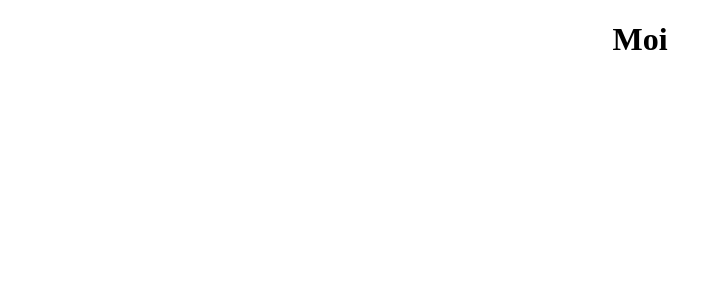
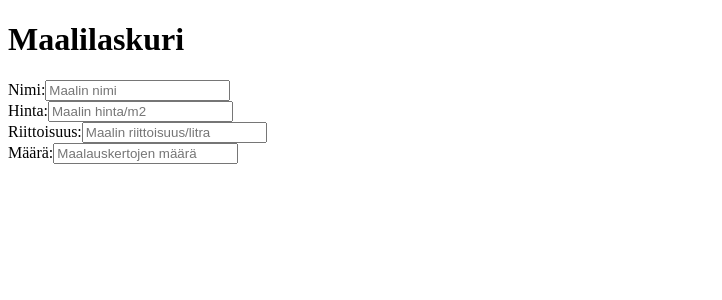
Before and after one commit to Vapsiainen/JS-ryhm-ty-, a React (Create React App) app in the folder maalilaskuri/: page / in a window 1280 px wide. Shown: the top 300 px of the page, without its empty margins (0-722 px from the left). Built offline with nearby package versions, Linux system fonts and the light colour scheme.

Commit message:
index.html muokattu ja form luotu
Muutin index.html-tiedoston html-luurangoksi eli itse html-sivulle ei tule suoraan nappeja tai tekstikenttiä vaan ne tulevat index.js-tiedostoon jsx:llä.

```diff
--- a/maalilaskuri/src/index.js
+++ b/maalilaskuri/src/index.js
@@ -1,17 +1,36 @@
-import React from 'react';
-import ReactDOM from 'react-dom';
-//import './index.css';
-import App from './App';
-//import reportWebVitals from './reportWebVitals';
+import React from "react";
+import ReactDOM from "react-dom";
 
-ReactDOM.render(
-  <React.StrictMode>
-    <App />
-  </React.StrictMode>,
-  document.getElementById('root')
-);
+class Form extends React.Component {
+  render() {
+    return (
 
-// If you want to start measuring performance in your app, pass a function
-// to log results (for example: reportWebVitals(console.log))
-// or send to an analytics endpoint. Learn more: https://bit.ly/CRA-vitals
-//reportWebVitals();
+      <form>
+
+        <h1>Maalilaskuri</h1>
+
+        <label>
+
+            Nimi:
+            <input type="text"  placeholder="Maalin nimi" name="Nimi" />
+            <br />
+
+            Hinta:
+            <input type="text"  placeholder="Maalin hinta/m2" name="Hinta" />
+            <br />
+
+            Riittoisuus:
+            <input type="text"  placeholder="Maalin riittoisuus/litra" name="Riittoisuus" />
+            <br />
+
+            Määrä:
+            <input type="number"  placeholder="Maalauskertojen määrä" name="määrä" min="1" />
+
+        </label>
+
+      </form>
+    );
+  }
+}
+
+ReactDOM.render(<Form />, document.getElementById("root"));
```
Also changed, not shown: maalilaskuri/src/index.html (added, +19 -0 lines), 1 other file (tests, documents, lock files or other folders).
